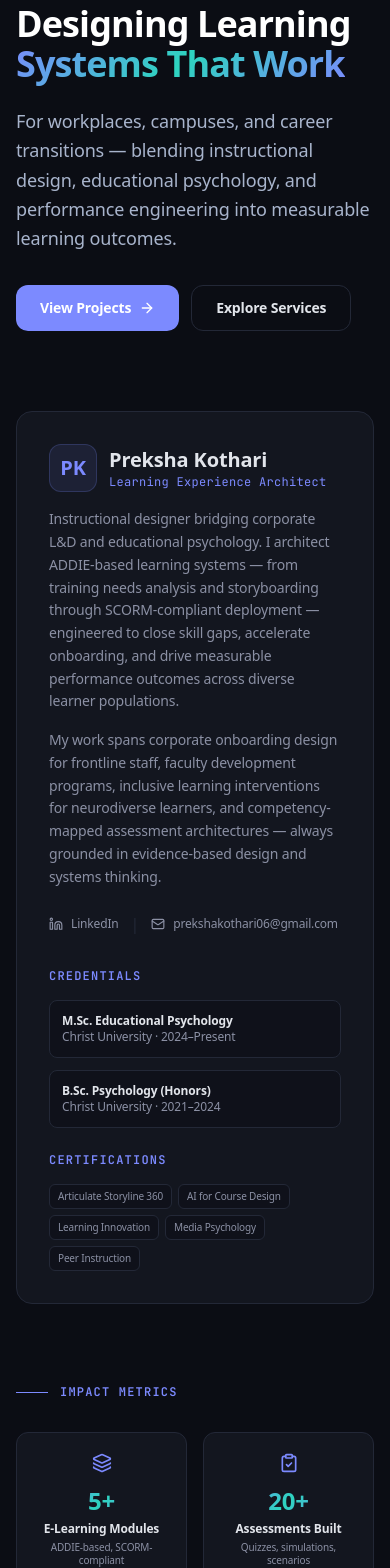
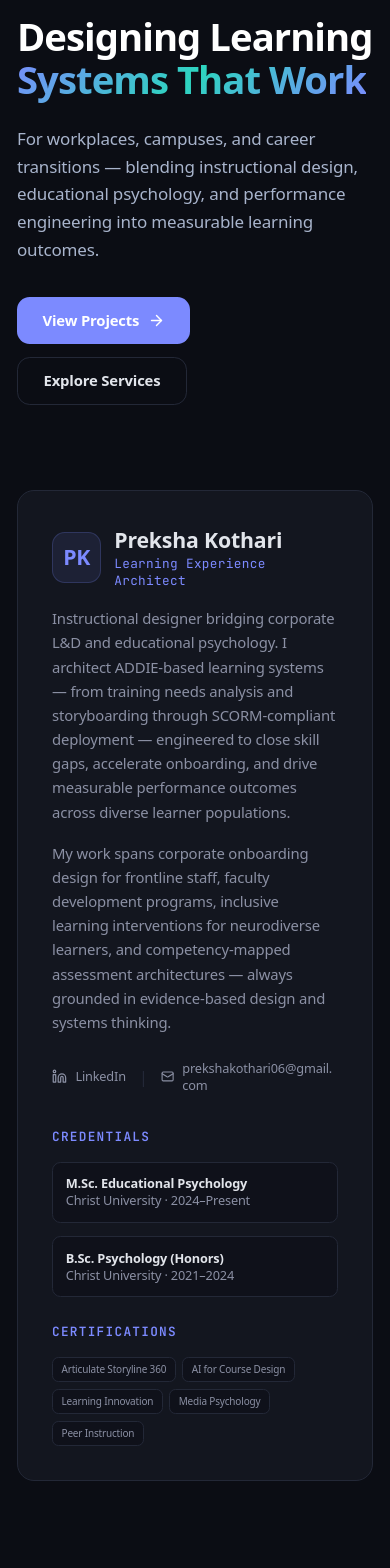
Before and after one commit to prekshakothari06-design/Portfolio-website, a Next.js app in the folder corporate-learning-lab/: page / in a window 390 px wide. Shown: the part 180-1748 px from the top of the page. Built offline with nearby package versions, Linux system fonts and the light colour scheme.

Commit message:
Fix mobile zoom: add overflow-x hidden, explicit viewport meta, bump mobile font size to 17px, word-break on email links

```diff
--- a/corporate-learning-lab/src/app/globals.css
+++ b/corporate-learning-lab/src/app/globals.css
@@ -39,6 +39,8 @@ html {
   scroll-behavior: auto;
   color-scheme: dark;
   color: #e2e5eb;
+  overflow-x: hidden;
+  -webkit-text-size-adjust: 100%;
 }
 
 body {
@@ -46,6 +48,9 @@ body {
   color: #e2e5eb;
   font-family: var(--font-sans), system-ui, sans-serif;
   letter-spacing: -0.01em;
+  overflow-x: hidden;
+  width: 100%;
+  min-height: 100vh;
 }
 
 ::selection {
@@ -112,3 +117,15 @@ body {
     padding-bottom: 6rem;
   }
 }
+
+/* Mobile-friendly: prevent long email/URLs from overflowing */
+a[href*="gmail"], a[href*="mailto"] {
+  word-break: break-all;
+}
+
+/* Mobile: slightly larger base text for readability */
+@media (max-width: 639px) {
+  html {
+    font-size: 17px;
+  }
+}
--- a/corporate-learning-lab/src/app/layout.tsx
+++ b/corporate-learning-lab/src/app/layout.tsx
@@ -28,6 +28,7 @@ export default function RootLayout({
   return (
     <html lang="en" style={{ colorScheme: 'dark' }}>
       <head>
+        <meta name="viewport" content="width=device-width, initial-scale=1, maximum-scale=5" />
         <style dangerouslySetInnerHTML={{ __html: `
           html { color-scheme: dark; color: #e2e5eb; }
           body { background-color: #0b0d14 !important; color: #e2e5eb !important; }
--- a/corporate-learning-lab/src/app/page.tsx
+++ b/corporate-learning-lab/src/app/page.tsx
@@ -138,7 +138,7 @@ export default function Home() {
             </AnimatedSection>
 
             <AnimatedSection delay={0.2}>
-              <p style={{ color: '#a8b4cc' }} className="mt-6 text-lg sm:text-xl max-w-2xl leading-relaxed">
+              <p style={{ color: '#a8b4cc' }} className="mt-6 text-base sm:text-xl max-w-2xl leading-relaxed">
                 For workplaces, campuses, and career transitions — blending instructional design,
                 educational psychology, and performance engineering into measurable learning outcomes.
               </p>
@@ -181,13 +181,13 @@ export default function Home() {
                     </p>
                   </div>
                 </div>
-                <p className="text-sm text-muted leading-relaxed">
+                <p className="text-sm sm:text-sm text-muted leading-relaxed">
                   Instructional designer bridging corporate L&D and educational psychology. I architect
                   ADDIE-based learning systems — from training needs analysis and storyboarding through
                   SCORM-compliant deployment — engineered to close skill gaps, accelerate onboarding,
                   and drive measurable performance outcomes across diverse learner populations.
                 </p>
-                <p className="text-sm text-muted leading-relaxed">
+                <p className="text-sm sm:text-sm text-muted leading-relaxed">
                   My work spans corporate onboarding design for frontline staff, faculty development
                   programs, inclusive learning interventions for neurodiverse learners, and competency-mapped
                   assessment architectures — always grounded in evidence-based design and systems thinking.
@@ -271,8 +271,8 @@ export default function Home() {
                 >
                   <Icon className="h-5 w-5 text-accent mx-auto mb-3 group-hover:scale-110 transition-transform" />
                   <p className="text-2xl sm:text-3xl font-bold text-gradient">{metric.value}</p>
-                  <p className="text-xs font-semibold mt-1">{metric.label}</p>
-                  <p className="text-[10px] text-muted mt-1 leading-tight">{metric.sub}</p>
+                  <p className="text-xs sm:text-xs font-semibold mt-1">{metric.label}</p>
+                  <p className="text-[11px] sm:text-[10px] text-muted mt-1 leading-tight">{metric.sub}</p>
                 </div>
               </AnimatedSection>
             );
@@ -327,11 +327,11 @@ export default function Home() {
                     >
                       <Icon className="h-5 w-5 text-foreground" />
                     </div>
-                    <h3 className="text-sm font-bold mb-2 group-hover:text-accent transition-colors flex items-center gap-2">
+                    <h3 className="text-sm sm:text-sm font-bold mb-2 group-hover:text-accent transition-colors flex items-center gap-2">
                       {tile.title}
                       <ChevronRight className="h-3.5 w-3.5 opacity-0 group-hover:opacity-100 transition-opacity" />
                     </h3>
-                    <p className="text-xs text-muted leading-relaxed">{tile.desc}</p>
+                    <p className="text-xs sm:text-xs text-muted leading-relaxed">{tile.desc}</p>
                   </div>
                 </Link>
               </AnimatedSection>
```
